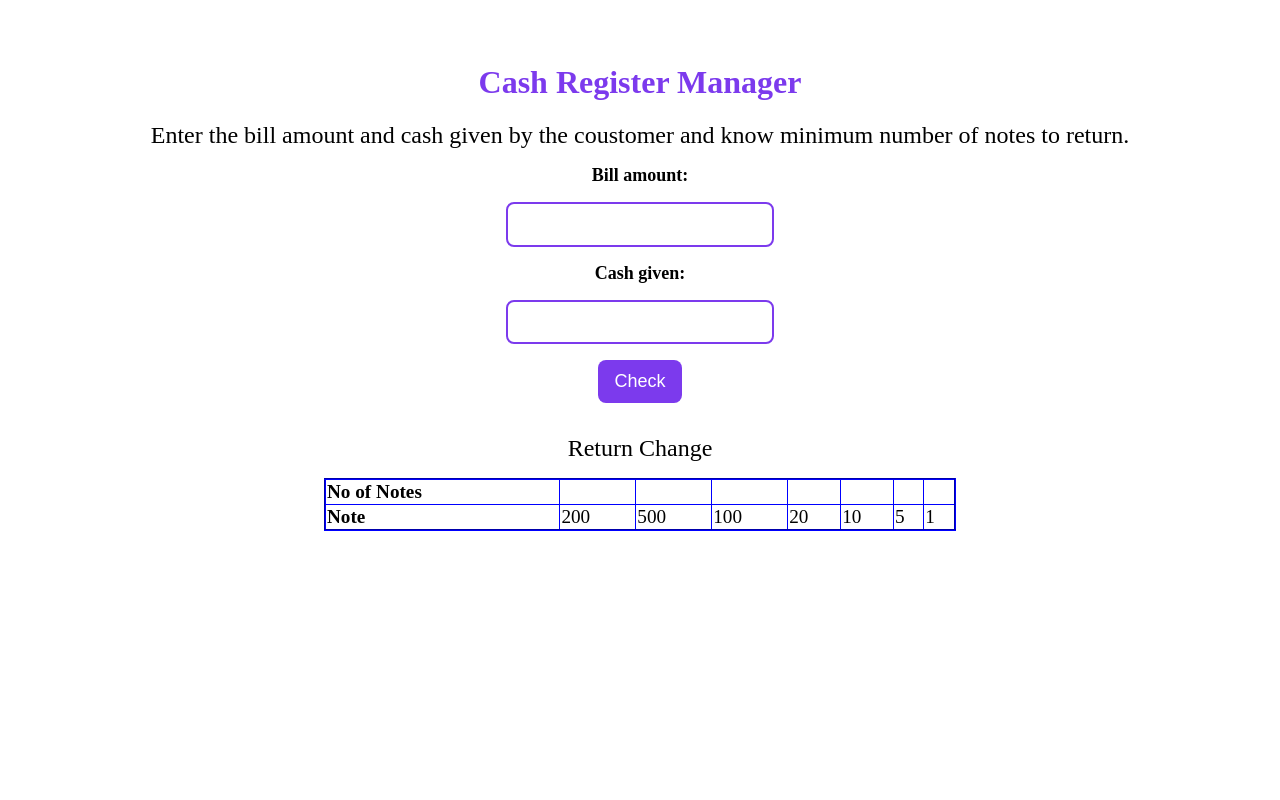
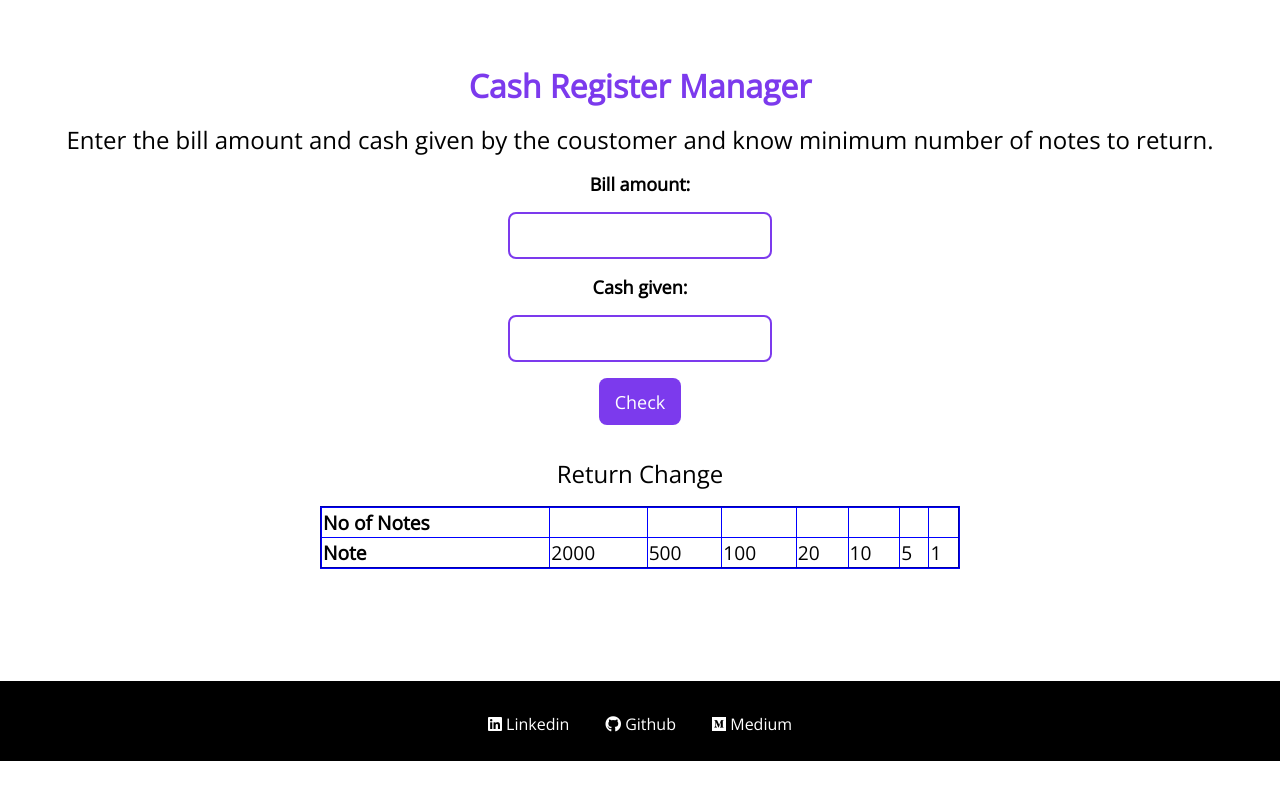
Before and after one commit to Raviikumar001/CashRegister_mark10, a plain HTML site: page index.html in a window 1280 px wide. Drawn offline with nearby package versions, Linux system fonts and the light colour scheme.

Commit message:
added icons and fixed errors

```diff
--- a/index.css
+++ b/index.css
@@ -1,6 +1,9 @@
+@import url('https://fonts.googleapis.com/css2?family=Open+Sans:wght@300&display=swap');
 
 *{
+    margin: 0;
     box-sizing: border-box;
+    font-family: 'Open Sans', sans-serif;;
 }
 .container{
       margin: 4rem auto 7rem;
@@ -32,7 +35,7 @@ margin : 1rem auto;
 border: 2px solid #7c3aed;
 border-radius: 0.5rem;
 }
-.checkbtn
+#checkbtn
 {
     background: #7c3aed;
     border: none;
@@ -45,6 +48,13 @@ border-radius: 0.5rem;
     margin: auto;
     display: block;
 }
+
+#error-message{
+    font-size: 1.5rem;
+    margin: 1rem;
+
+
+}
 .change-table{
     width: 50%;
     text-align: justify;
@@ -52,7 +62,8 @@ border-radius: 0.5rem;
     margin: auto;
    border-color: blue;
    font-size: larger;
-   font-weight: 500;
+   padding: 2rem;
+   /* font-weight: 500; */
 }
 
 .change-table caption{
@@ -60,3 +71,42 @@ border-radius: 0.5rem;
     font-size: x-large;
     font-weight: 500;
 }
+
+
+.main-footer{
+
+   background: black;
+   padding: 32px;
+   margin-top: 50px;
+   height: 10vh;
+
+     left: 0;
+     bottom: 0;
+     width: 100%;
+
+     color: white;
+     text-align: center;
+
+  }
+
+
+  .main-footer__links{
+   list-style: none;
+   margin:0;
+   padding: 0;
+   text-align: center;
+  }
+  .main-footer__link{
+  display:inline-block;
+  margin: 0 16px;
+  }
+
+  .main-footer__link a{
+  color: white;
+  text-decoration: none;
+  }
+
+  .main-footer__link a:hover,
+  .main-footer__link a:active {
+  color: #ccc;
+  }
--- a/index.html
+++ b/index.html
@@ -6,7 +6,12 @@
         <meta name="viewport" content="width=device-width, initial-scale=1.0"/>
         <link rel="stylesheet" href="">
         <title>Cash Register.</title>
+
         <link rel="stylesheet" href="index.css">
+
+        <!-- font awsome links -->
+        <link rel="stylesheet" href="https://pro.fontawesome.com/releases/v5.10.0/css/all.css" integrity="sha384-AYmEC3Yw5cVb3ZcuHtOA93w35dYTsvhLPVnYs9eStHfGJvOvKxVfELGroGkvsg+p" crossorigin="anonymous"/>
+
 
     </head>
     <body>
@@ -21,7 +26,7 @@
             <!-- <button>Next</button> -->
             <label class="bill" for="bill">Cash given: </label>
             <input id="cash-given" type="number" />
-            <button class="checkbtn">Check</button>
+            <button id="checkbtn">Check</button>
             <p id="error-message"></p>
             <table class="change-table" border= 2px solid>
                 <caption>
@@ -40,7 +45,7 @@
                 </tr>
                 <tr>
                     <th>Note</th>
-                    <td>200</td>
+                    <td>2000</td>
                     <td>500</td>
                     <td>100</td>
                     <td>20</td>
@@ -51,6 +56,22 @@
             </table>
         </div>
 
+
+        <footer class="main-footer">
+            <nav>
+                <ul class="main-footer__links">
+                    <li class="main-footer__link">
+                        <i class="fab fa-linkedin"></i>    <a href="https://www.linkedin.com/in/ravi-kumar-5ab056143/"> Linkedin</a>
+                    </li>
+                    <li class="main-footer__link">
+                        <i class="fab fa-github"></i>          <a href="https://github.com/Raviikumar001">Github</a>
+                    </li>
+                    <li class="main-footer__link">
+                        <i class="fab fa-medium"></i>    <a href="https://medium.com/@kumarraviabhi007">Medium</a>
+                  </li>
+                </ul>
+            </nav>
+        </footer>
     </body>
     <script src="index.js"></script>
 </html>
--- a/index.js
+++ b/index.js
@@ -8,6 +8,7 @@ const noOfNotes = document.querySelectorAll('.no_of_notes');
 const availableNotes = [2000,500,100,20,10,5,1];
 
 checkButton.addEventListener("click", function validate(){
+    console.log('hi');
     hideMessage();
     if(billAmount.value >0){
         if(cashGiven.value >= billAmount.value){
```
